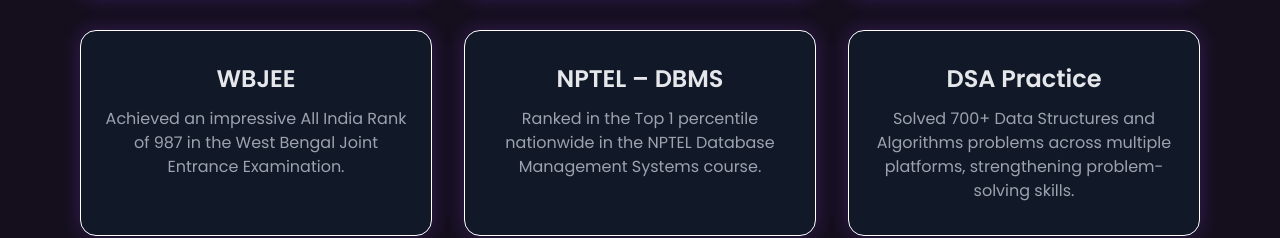
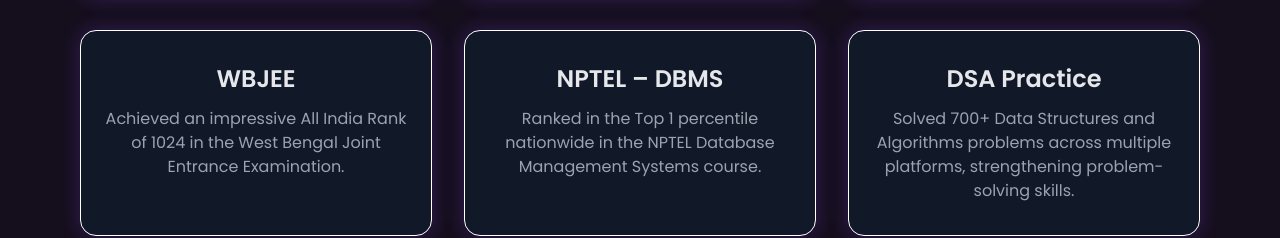
Before and after one commit to oiiamsaurav78/Portfolio, a React (Vite) app: page / in a window 1280 px wide. Shown: the part 6568-6806 px from the top of the page. Built offline with nearby package versions, Linux system fonts and the light colour scheme.

Commit message:
Update Achivements.jsx

```diff
--- a/src/components/Achivements/Achivements.jsx
+++ b/src/components/Achivements/Achivements.jsx
@@ -20,7 +20,7 @@
     {
       id: 3,
       title: "WBJEE",
-      desc: "Achieved an impressive All India Rank of 987 in the West Bengal Joint Entrance Examination.",
+      desc: "Achieved an impressive All India Rank of 1024 in the West Bengal Joint Entrance Examination.",
     },
     {
       id: 4,
```
